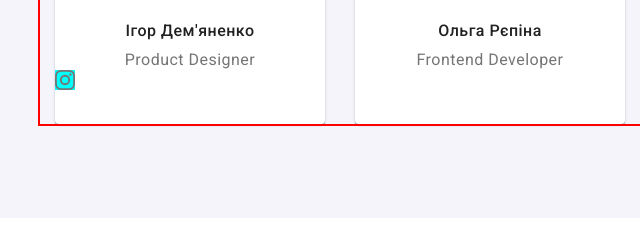
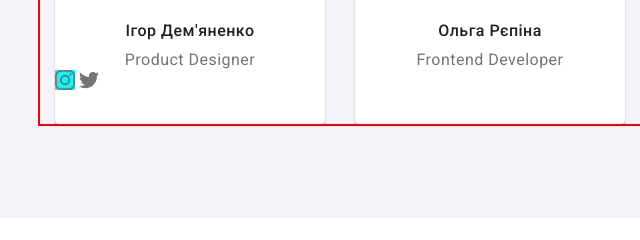
Before and after one commit to Olena5454/goit-markup-hw-04, a plain HTML site: page index.html in a window 1280 px wide. Shown: the part 1907-2147 px from the top of the page, 0-640 px from the left. Drawn offline with nearby package versions, Linux system fonts and the light colour scheme.

Commit message:
Update index.html

```diff
--- a/index.html
+++ b/index.html
@@ -158,7 +158,7 @@
                   <use href="./images/symbol-defs.svg#icon-instagram"></use>
                 </svg>
                  <svg class="twitter-icon" width="20" height="20">
-                  <use href="./images/twitter.svg"></use>
+                  <use href="./images/symbol-defs.svg#icon-twitter"></use>
                 </svg>
               </div>
             </li>
```
